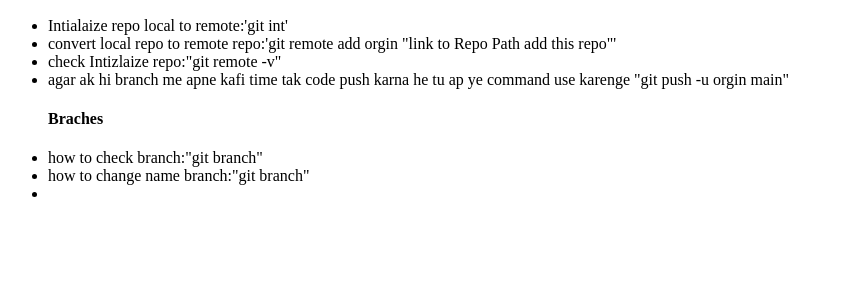
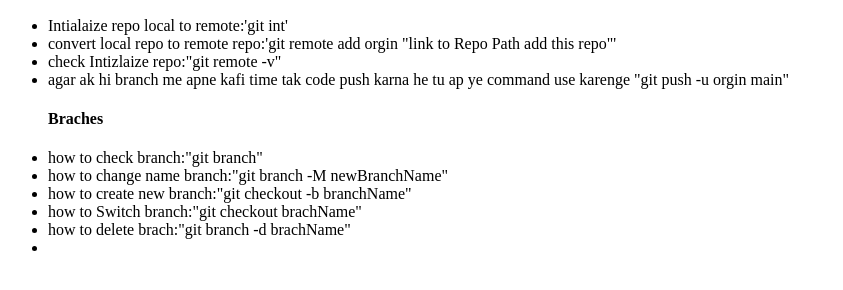
Before and after one commit to MWaqasMW/LocalRepo, a plain HTML site: page index.html in a window 1280 px wide. Shown: the part 110-400 px from the top of the page, without its empty margins (0-843 px from the left). Drawn offline with Linux system fonts and the light colour scheme.

Commit message:
and branches descrption

```diff
--- a/index.html
+++ b/index.html
@@ -17,7 +17,11 @@
         <li>agar ak hi branch me apne kafi time tak code push karna he tu ap ye command use karenge "git push -u orgin main"</li>
         <h4>Braches</h4>
         <li>how to check branch:"git branch"</li>
-        <li>how to change name branch:"git branch"</li>
+        <li>how to change name branch:"git branch -M newBranchName"</li>
+        <li>how to create new branch:"git checkout -b branchName"</li>
+        <li>how to Switch branch:"git checkout brachName" </li>
+        <li>how to delete brach:"git branch -d brachName"</li>
+
         <li></li>
 
 
```
